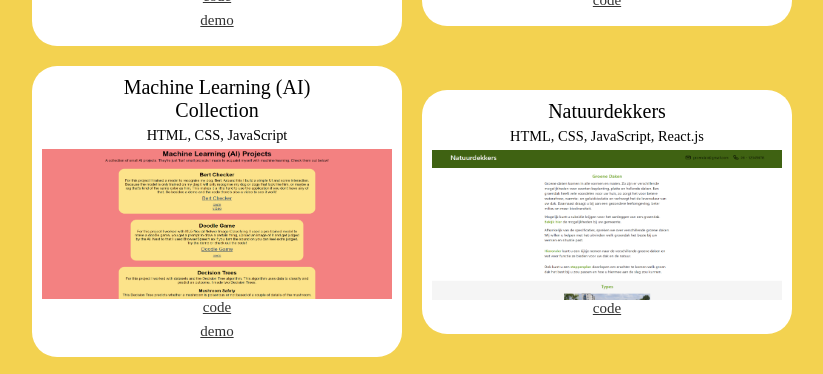
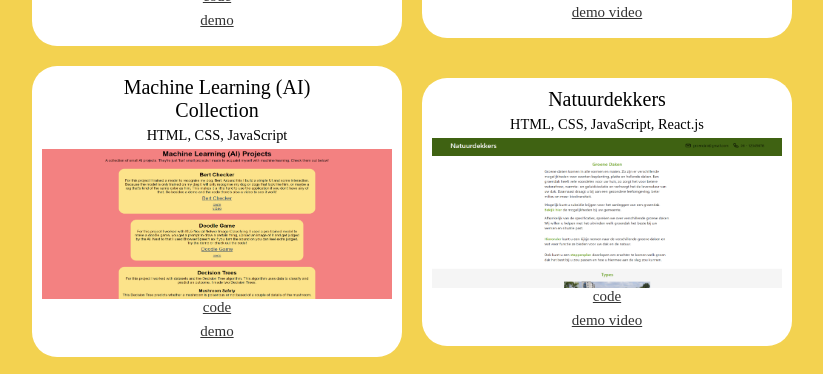
Before and after one commit to LisaHrmn/portfolio_OLD, a plain HTML site: page index.html in a window 1280 px wide. Shown: the part 1166-1540 px from the top of the page, without its empty margins (228-1051 px from the left). Drawn offline with Linux system fonts and the light colour scheme; a web font is replaced by a local one.

Commit message:
project add

```diff
--- a/index.html
+++ b/index.html
@@ -82,6 +82,7 @@
                     <h2 class="project-tech">HTML, CSS, PHP </h2>
                     <img class="project-image" src="images/appointment_system.png" alt="Project Image">
                     <a class="project-link" href="https://github.com/LisaKeers/reserveringssysteem">code</a>
+                    <a class="project-link" href="https://www.youtube.com/watch?v=-XWQf_J0y5I">demo video</a>
                 </div>
                 <div class="project">
                     <h1 class="project-name">Machine Learning (AI) <br> Collection</h1>
@@ -95,6 +96,7 @@
                     <h2 class="project-tech">HTML, CSS, JavaScript, React.js</h2>
                     <img class="project-image" src="images/natuurdekkers.png" alt="Project image">
                     <a class="project-link" href="https://github.com/LisaKeers/Natuurdekkers">code</a>
+                    <a class="project-link" href="https://youtu.be/TnlI3o41NhI">demo video</a>
                 </div>
                 <div class="project">
                     <h1 class="project-name">RESTful Webservice</h1>
```
Also changed, not shown: index_nl.html (+2 -0 lines).
